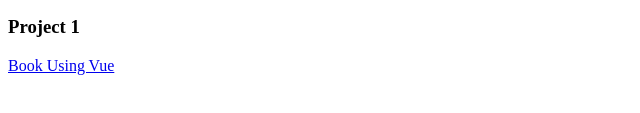
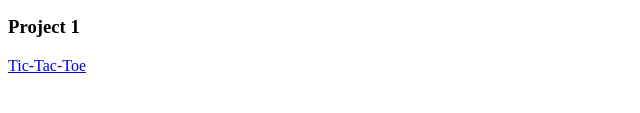
Before and after one commit to OaksJake/n320fall2020, a plain HTML site: page index.html in a window 1280 px wide. Shown: the part 599-712 px from the top of the page, 0-640 px from the left. Drawn offline with Linux system fonts and the light colour scheme.

Commit message:
dumb mistake

```diff
--- a/index.html
+++ b/index.html
@@ -30,6 +30,6 @@
     <p><a href="labs/lab 6/book.html">Book Using Vue</a></p>
 
     <h3>Project 1</h3>
-    <p><a href="labs/project 1/boardgame.html">Book Using Vue</a></p>
+    <p><a href="labs/project 1/boardgame.html">Tic-Tac-Toe</a></p>
 </body>
 </html>
```
